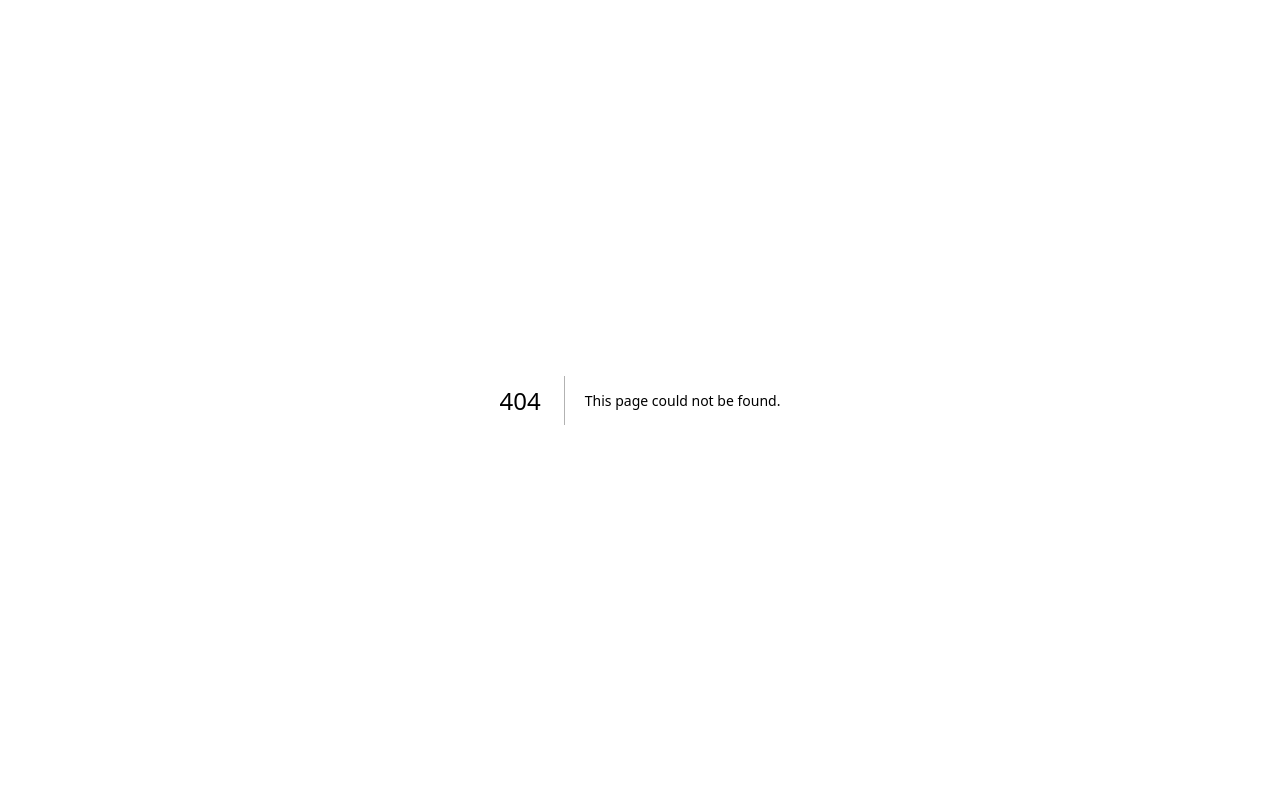
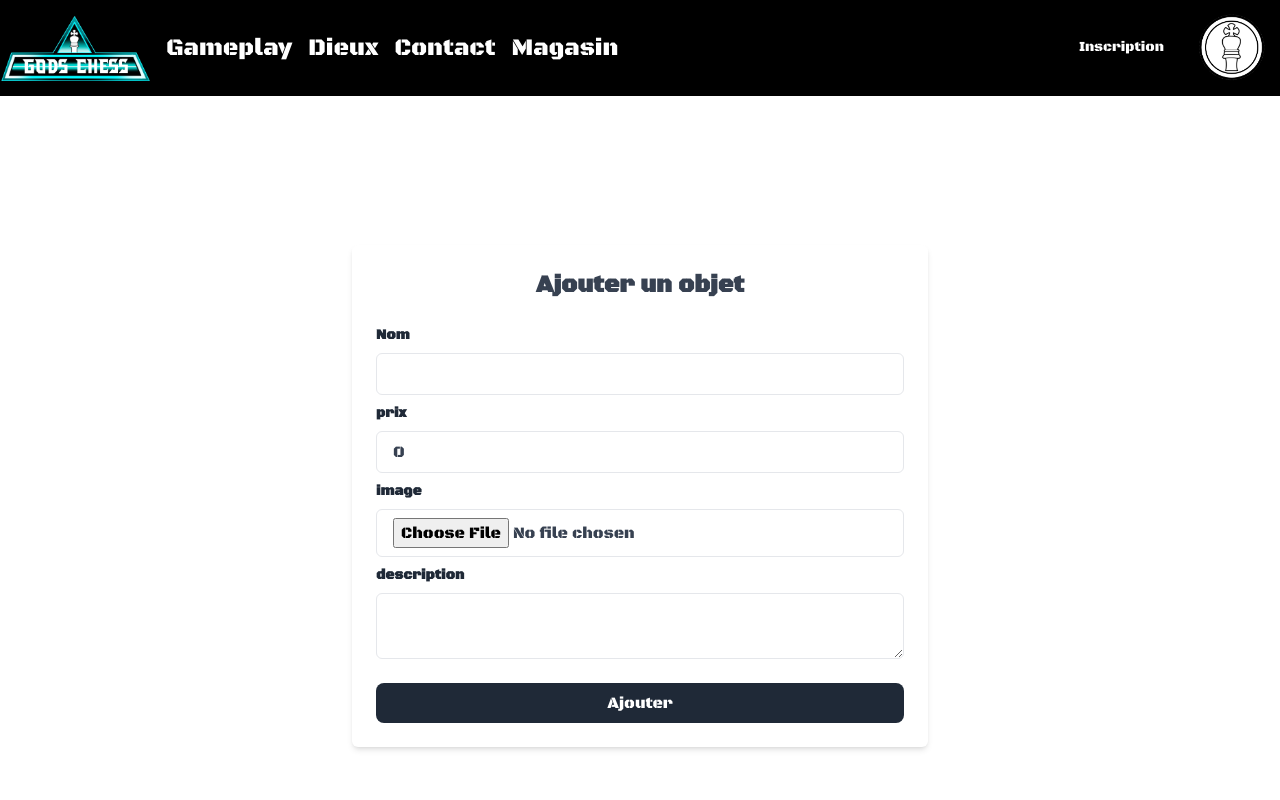
Before and after one commit to FabriceValmont/WebSiteGodsChess, a Next.js app: page /Store/NewItem in a window 1280 px wide. Before the commit this address had no page. Shown: the top 800 px of the page. Built offline with nearby package versions, Linux system fonts and the light colour scheme.

Commit message:
début du formulaire front

```diff
--- /dev/null
+++ b/app/Components/ItemForm.js
@@ -0,0 +1,105 @@
+import React, {useState} from 'react'
+
+
+const ItemForm = () => {
+    const [formData, setFormData] = useState({
+        name:"",
+        price: 0,
+        description:"",
+        img:"",
+    })
+
+    const [response, setResponse] = useState(null);
+
+    const handleChange = (e) => {
+      const { name, value } = e.target;
+      setFormData({ ...formData, [name]: value });
+    };
+
+    const handleSubmit = async (e) => {
+      e.preventDefault();
+
+      try {
+        const response = await fetch('http://localhost:3000/Store/NewItem', {
+          method: 'POST',
+          headers: {
+            'Content-Type': 'application/json',
+          },
+          body: JSON.stringify(formData),
+        });
+
+        const data = await response.json();
+        setResponse(data); // Mettre à jour la réponse du serveur
+      } catch (error) {
+        console.error('Erreur lors de la requête POST : ', error);
+      }
+    };
+
+  return (
+    <div className="relative flex flex-col justify-center min-h-screen overflow-hidden">
+      <div className="w-full p-6 m-auto bg-white rounded-md shadow-md lg:max-w-xl">
+        <h1 className="text-2xl font-semibold text-center text-gray-700">
+          Ajouter un objet
+        </h1>
+        <form className="mt-6" onSubmit={handleSubmit}>
+          <div className="mb-2">
+            <label htmlFor="name" className="block text-sm font-semibold text-gray-800">
+              Nom
+            </label>
+            <input
+              type="text"
+              name="name"
+              value={formData.name}
+              onChange={handleChange}
+              className="block w-full px-4 py-2 mt-2 text-gray-700 bg-white border rounded-md focus:border-gray-400 focus:ring-gray-300 focus:outline-none focus:ring focus:ring-opacity-40"
+            />
+          </div>
+          <div className="mb-2">
+            <label htmlFor="email" className="block text-sm font-semibold text-gray-800">
+              prix
+            </label>
+            <input
+              type="number"
+              name="price"
+              value={formData.price}
+              onChange={handleChange}
+              className="block w-full px-4 py-2 mt-2 text-gray-700 bg-white border rounded-md focus:border-gray-400 focus:ring-gray-300 focus:outline-none focus:ring focus:ring-opacity-40"
+            />
+          </div>
+          <div className="mb-2">
+            <label htmlFor="email" className="block text-sm font-semibold text-gray-800">
+              image
+            </label>
+            <input
+              type="file"
+              name="img"
+              value={formData.img}
+              onChange={handleChange}
+              className="block w-full px-4 py-2 mt-2 text-gray-700 bg-white border rounded-md focus:border-gray-400 focus:ring-gray-300 focus:outline-none focus:ring focus:ring-opacity-40"
+            />
+          </div>
+          <div className="mb-2">
+            <label htmlFor="password" className="block text-sm font-semibold text-gray-800">
+              description
+            </label>
+            <textarea
+              type="text"
+              name="description"
+              value={formData.description}
+              onChange={handleChange}
+              className="block w-full px-4 py-2 mt-2 text-gray-700 bg-white border rounded-md focus:border-gray-400 focus:ring-gray-300 focus:outline-none focus:ring focus:ring-opacity-40"
+            />
+          </div>
+          <div className="mt-6">
+            <button className="w-full px-4 py-2 text-white bg-gray-800 rounded-lg hover:bg-gray-900 focus:outline-none focus:bg-gray-600">
+              Ajouter
+            </button>
+          </div>
+        </form>
+        {response && <div className="mt-4 text-green-600">{response.message}</div>}
+      </div>
+    </div>
+  )
+}
+
+export default ItemForm
--- /dev/null
+++ b/app/Store/NewItem/page.js
@@ -0,0 +1,27 @@
+'use client'
+
+import React from 'react'
+import Header from '../../Components/Header';
+import Footer from '../../Components/Footer';
+import ItemForm from '../../Components/ItemForm';
+import { Black_Ops_One} from "@next/font/google"
+
+const BOO = Black_Ops_One({
+    subsets: ['latin'],
+    weight: ['400']
+
+  })
+
+
+const NewItem = () => {
+
+    return (
+        <div className={BOO.className}>
+          <Header/>
+          <ItemForm />
+          <Footer/>
+        </div>
+      );
+    }
+
+export default NewItem
```
Also changed, not shown: server.js (+17 -0 lines).
